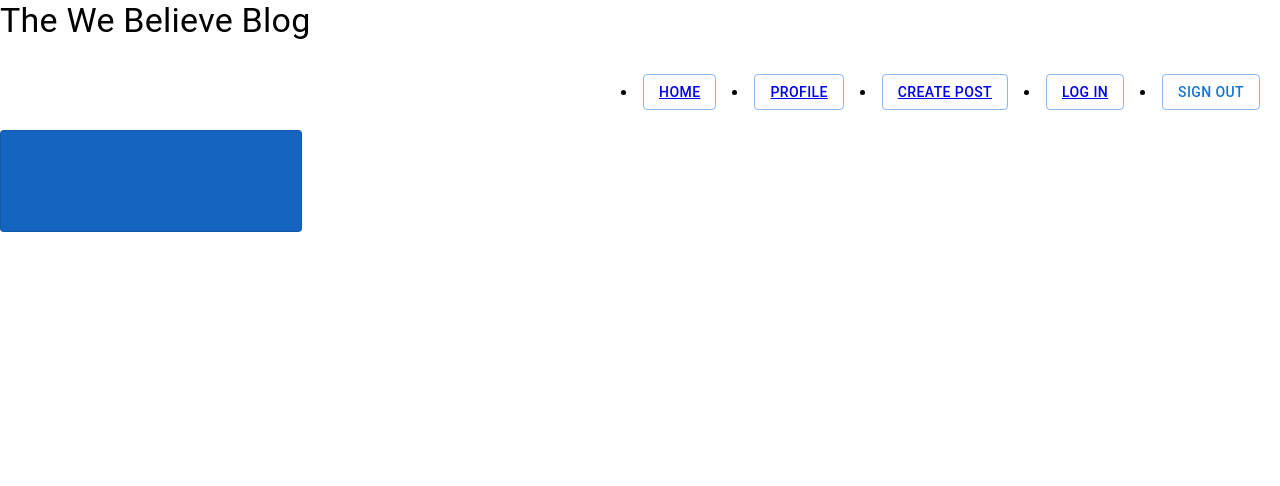
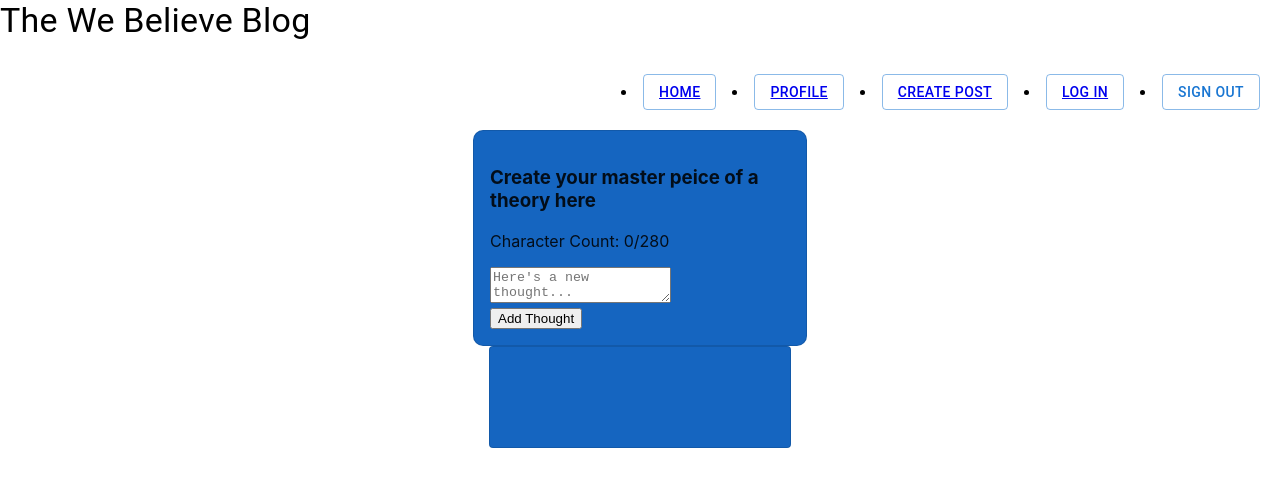
Before and after one commit to Grey-pearson/we-believe-forum, a React (Create React App) app in the folder client/: page /Home in a window 1280 px wide. Shown: the top 486 px of the page. Built offline with nearby package versions, Linux system fonts and the light colour scheme; no server answers.

Commit message:
added post form

```diff
--- a/client/package.json
+++ b/client/package.json
@@ -4,6 +4,7 @@
   "private": true,
   "proxy": "https://we-believe-forum-production.up.railway.app/",
   "dependencies": {
+    "@apollo/client": "^3.5.8",
     "@emotion/react": "^11.10.6",
     "@emotion/styled": "^11.10.6",
     "@mui/material": "^5.11.16",
@@ -12,12 +13,12 @@
     "@testing-library/react": "^13.4.0",
     "@testing-library/user-event": "^13.5.0",
     "bcrypt": "^5.1.0",
+    "jwt-decode": "^3.1.2",
     "react": "^18.2.0",
     "react-dom": "^18.2.0",
     "react-router-dom": "^6.10.0",
+    "react-scripts": "^5.0.1",
     "styled-components": "^5.3.9",
-    "react-scripts": "^5.0.1",
-    "@apollo/client": "^3.5.8",
     "web-vitals": "^2.1.4"
   },
   "scripts": {
--- /dev/null
+++ b/client/src/components/PostForm.js
@@ -0,0 +1,112 @@
+import React, { useState } from 'react';
+import { Link } from 'react-router-dom';
+import { useMutation } from '@apollo/client';
+import { ADD_POST } from '../utils/mutations';
+import { QUERY_POSTS } from '../utils/queries';
+
+import { Card, CardHeader, CardContent, Typography, Box } from '@mui/material';
+
+import AuthService from '../utils/auth';
+
+const PostForm = () => {
+    const [postText, setPostText] = useState('');
+
+    const [characterCount, setCharacterCount] = useState(0);
+
+    const [addPost, { error }] = useMutation(ADD_POST, {
+        update(cache, { data: { addPost } }) {
+            try {
+                const { posts } = cache.readQuery({ query: QUERY_POSTS });
+
+                cache.writeQuery({
+                    query: QUERY_POSTS,
+                    data: { thoughts: [addPost, ...posts] },
+                });
+            } catch (e) {
+                console.error(e);
+            }
+        },
+    });
+
+    const handleFormSubmit = async (event) => {
+        event.preventDefault();
+
+        try {
+            const { data } = await addPost({
+                variables: {
+                    postText,
+                    postAuthor: AuthService.getProfile().data.username,
+                },
+            });
+
+            setPostText('');
+        } catch (err) {
+            console.error(err);
+        }
+    };
+
+    const handleChange = (event) => {
+        const { name, value } = event.target;
+
+        if (name === 'postText' && value.length <= 280) {
+            setPostText(value);
+            setCharacterCount(value.length);
+        }
+    };
+
+    return (
+        <Card variant="outlined" sx={{
+            width: 300,
+            minHeight: 100,
+            backgroundColor: 'primary.dark',
+            '&:hover': {
+                backgroundColor: 'primary.main',
+                opacity: [0.9, 0.8, 0.7],
+            },
+            margin: 'auto',
+            padding: '1rem',
+            borderRadius: '10px',
+        }}>
+            <h3>Create your master peice of a theory here</h3>
+
+
+            <>
+                <p
+                    className={`m-0 ${characterCount === 280 || error ? 'text-danger' : ''
+                        }`}
+                >
+                    Character Count: {characterCount}/280
+                </p>
+                <form
+                    className="flex-row justify-center justify-space-between-md align-center"
+                    onSubmit={handleFormSubmit}
+                >
+                    <div>
+                        <textarea
+                            name="thoughtText"
+                            placeholder="Here's a new thought..."
+                            value={postText}
+                            className="form-input w-100"
+
+                            onChange={handleChange}
+                        ></textarea>
+                    </div>
+
+                    <div className="col-12 col-lg-3">
+                        <button className="btn btn-primary btn-block py-3" type="submit">
+                            Add Thought
+                        </button>
+                    </div>
+                    {error && (
+                        <div className="col-12 my-3 bg-danger text-white p-3">
+                            {error.message}
+                        </div>
+                    )}
+                </form>
+            </>
+
+        </Card >
+    );
+};
+
+export default PostForm;;
--- a/client/src/components/Postlist.js
+++ b/client/src/components/Postlist.js
@@ -25,6 +25,7 @@ function PostList(postData) {
         backgroundColor: 'primary.main',
         opacity: [0.9, 0.8, 0.7],
       },
+      margin: 'auto',
     }}>
       {/* postText, postAuthor, createdAt, comments */}
       <CardContent>
--- a/client/src/pages/Home.js
+++ b/client/src/pages/Home.js
@@ -2,6 +2,7 @@ import React, { useState } from 'react';
 import Nav from '../components/Nav';
 import Footer from '../components/Footer';
 import PostList from '../components/Postlist';
+import PostForm from '../components/PostForm';
 import { useQuery } from '@apollo/client';
 import { QUERY_POSTS } from '../utils/queries';
 
@@ -11,7 +12,8 @@ export default function Home() {
 
   return (
     <div>
-      {/* props for nav?? */}
+      {/* post form */}
+      <PostForm />
       <div >
         {loading ? (
           <div>Loading...</div>
```
Also changed, not shown: 8 other files (tests, documents, lock files or other folders).
